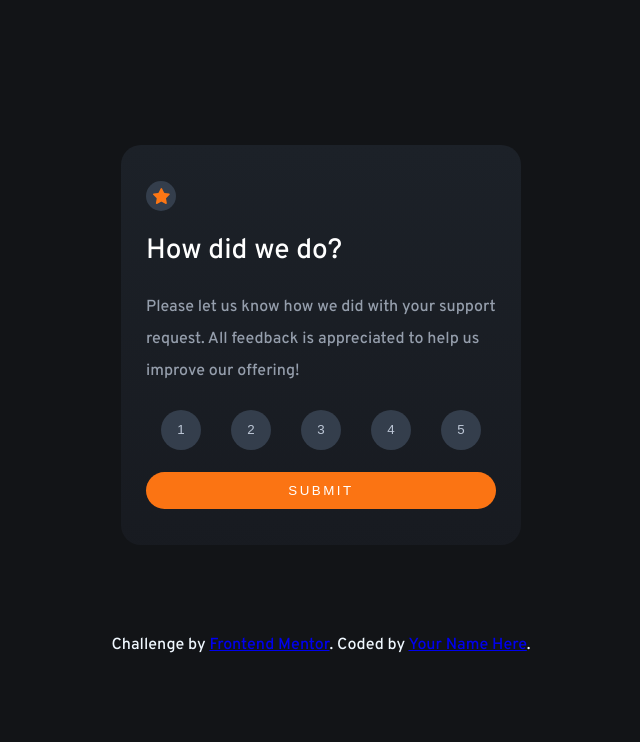
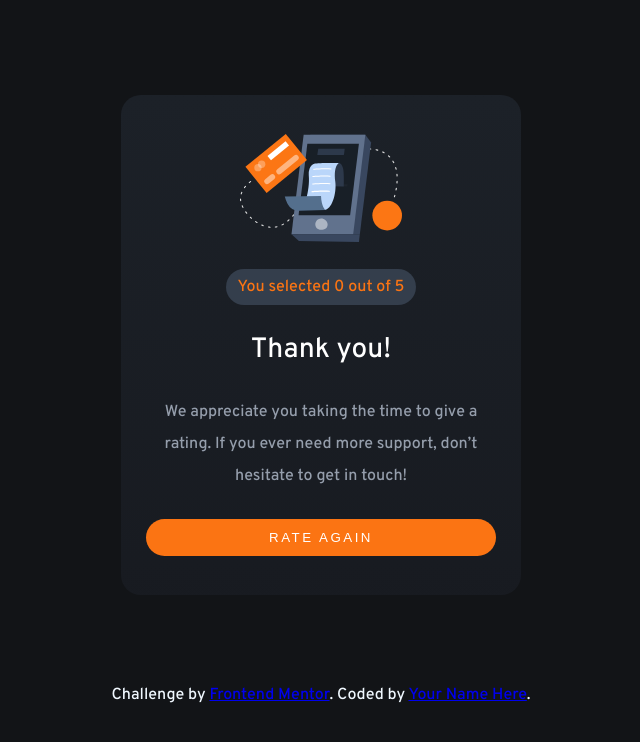
Before and after one commit to AslamtoIbrahim/Project-3, a plain HTML site: page index.html in a window 1280 px wide. Both pictures are taken after a click on the button "SUBMIT". Shown: the whole page, without its empty margins (319-959 px from the left). Drawn offline with Linux system fonts and the light colour scheme.

Commit message:
I finshed js code and html connections

```diff
--- a/index.html
+++ b/index.html
@@ -17,27 +17,27 @@
 </head>
 
 <body>
-  <div class="div1">
+  <div class="div1" id="div1">
     <div class="img"><img src="images/icon-star.svg" alt=""></div>
     <p class="title">How did we do?</p>
     <p class="parag">Please let us know how we did with your support request. All feedback is appreciated
       to help us improve our offering!</p>
     <div class="numbers">
-      <input type="button" value="1" id="one">
-      <input type="button" value="2" class="two">
-      <input type="button" value="3" class="three">
-      <input type="button" value="4" class="four">
-      <input type="button" value="5" class="five">
+      <input type="button" value="1" id="one" onclick="setRate(1)">
+      <input type="button" value="2" class="two" onclick="setRate(2)">
+      <input type="button" value="3" class="three" onclick="setRate(3)">
+      <input type="button" value="4" class="four" onclick="setRate(4)">
+      <input type="button" value="5" class="five" onclick="setRate(5)">
     </div>
-    <button class="subBtn" type="button">SUBMIT</button>
+    <button class="subBtn" type="button" onclick="submit()">SUBMIT</button>
   </div>
-  <div class="div2">
+  <div class="div2" id="div2">
     <img src="images/illustration-thank-you.svg" alt="">
-    <p class="select">You selected <span>0</span> out of 5</p>
+    <p class="select">You selected <span id="rate">0</span> out of 5</p>
     <p class="thank">Thank you!</p>
     <p class="appreciate">We appreciate you taking the time to give a rating. If you ever need more support,
       don’t hesitate to get in touch!</p>
-    <button class="rateAgainBtn" type="button">RATE AGAIN</button>
+    <button class="rateAgainBtn" type="button" onclick="rateAgain()">RATE AGAIN</button>
   </div>
 
   <div class="attribution">
--- a/script.js
+++ b/script.js
@@ -1,8 +1,27 @@
 
 
-const one = document.getElementById("one");
 
-one.addEventListener('clcik' , function(){
-    const value = one.ariaValueText;
-    console.log(value);
-});
+var rate = 0;
+function setRate(num){
+    rate = num;
+    console.log(rate);
+}
+
+function submit(){
+    var div1 = document.getElementById("div1");
+    var div2 = document.getElementById("div2");
+    var rateElement = document.getElementById("rate");
+    div1.style.display = "none";
+    div2.style.display = "flex";
+    rateElement.innerHTML = rate;
+}
+
+function rateAgain(){
+    var div1 = document.getElementById("div1");
+    var div2 = document.getElementById("div2");
+    var rateElement = document.getElementById("rate");
+    div1.style.display = "flex";
+    div2.style.display = "none";
+    rate = 0;
+    rateElement.innerHTML = rate;
+}
```
